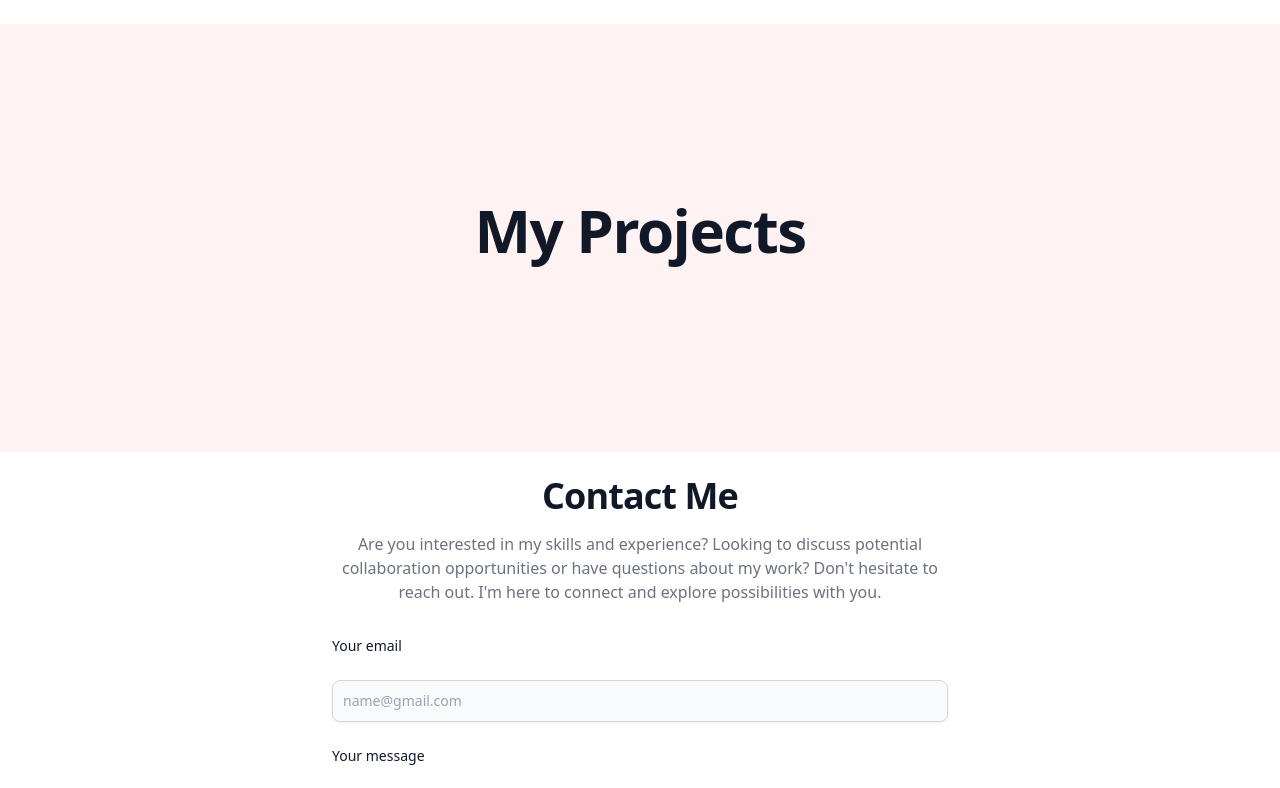
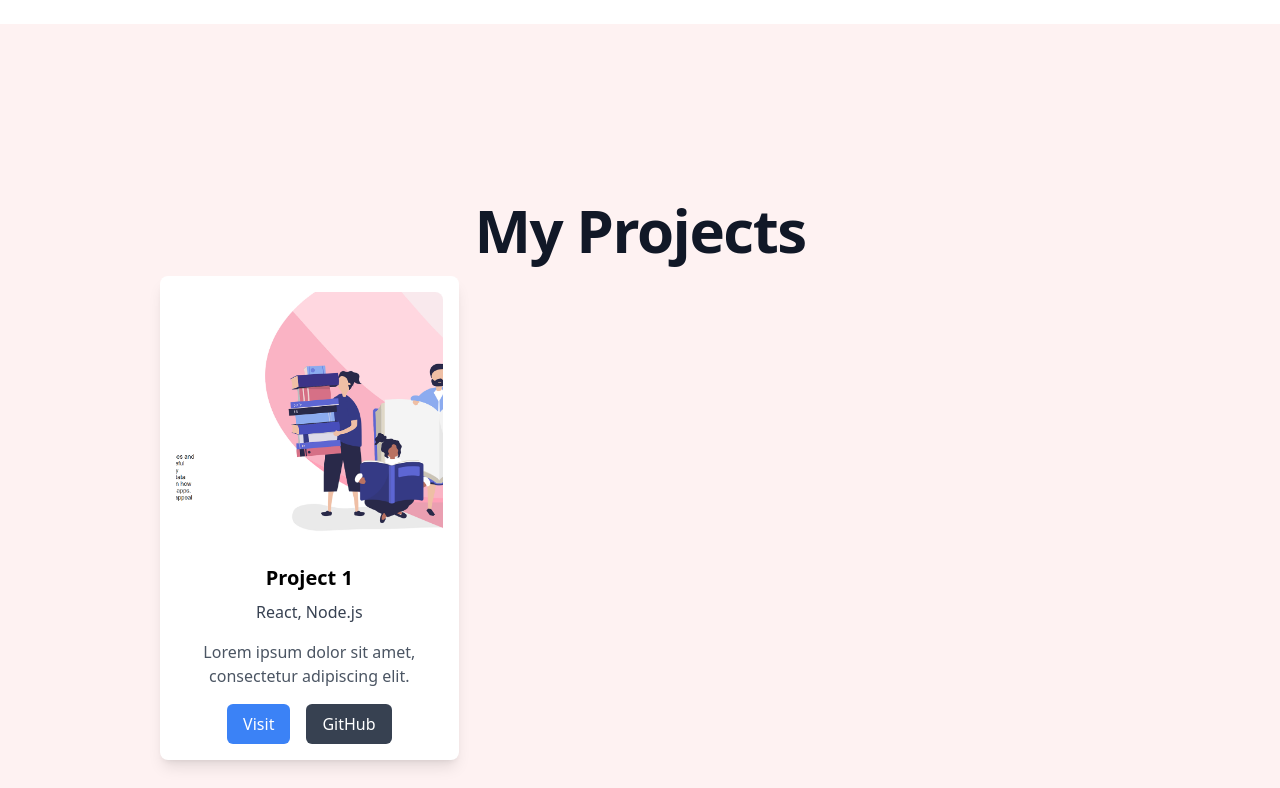
Before and after one commit to AndiZogaj22/portfolio, a React (Vite) app: page / in a window 1280 px wide. Shown: the part 1580-2368 px from the top of the page. Built offline with nearby package versions, Linux system fonts and the light colour scheme.

Commit message:
dep test

```diff
--- a/src/components/Projects.jsx
+++ b/src/components/Projects.jsx
@@ -1,16 +1,42 @@
-import React from 'react'
+import React from 'react';
+import p1 from '../assets/p1.png';
 
 const Projects = () => {
+  // Define an array of projects
+  const projects = [
+    {
+      name: "Project 1",
+      techStack: "React, Node.js",
+      description: "Lorem ipsum dolor sit amet, consectetur adipiscing elit.",
+      image: p1,
+      visitLink: "https://example.com",
+      githubLink: "https://github.com/example/project1"
+    }
+    // Add more projects as needed
+  ];
+
   return (
     <section className="bg-red-50 dark:bg-gray-900 p-28">
-    <div className="py-8 px-4 mx-auto max-w-screen-xl text-center lg:py-16 lg:px-12">
-      <h1 className="mb-4 text-4xl font-extrabold tracking-tight leading-none text-gray-900 md:text-5xl lg:text-6xl dark:text-white">My Projects</h1>
-
-
-    </div>
-  </section>
-
-  )
+      <div className="py-8 px-4 mx-auto max-w-screen-2xl text-center lg:py-16 lg:px-12">
+        <h1 className="mb-4 text-4xl font-extrabold tracking-tight leading-none text-gray-900 md:text-5xl lg:text-6xl dark:text-white">My Projects</h1>
+        <div className="grid grid-cols-1 gap-8 md:grid-cols-2 lg:grid-cols-3">
+          {/* Map through projects array */}
+          {projects.map((project, index) => (
+            <div key={index} className="bg-white dark:bg-gray-800 p-4 rounded-lg shadow-lg">
+              <img src={project.image} alt={project.name} className="w-full h-64 object-cover mb-4 rounded-lg" />
+              <h2 className="text-xl font-semibold mb-2">{project.name}</h2>
+              <p className="text-gray-700 dark:text-gray-300 mb-4">{project.techStack}</p>
+              <p className="text-gray-600 dark:text-gray-400 mb-4">{project.description}</p>
+              <div className="flex justify-center space-x-4">
+                <a href={project.visitLink} className="bg-blue-500 hover:bg-blue-600 text-white px-4 py-2 rounded-md transition-colors duration-300">Visit</a>
+                <a href={project.githubLink} className="bg-gray-700 hover:bg-gray-800 text-white px-4 py-2 rounded-md transition-colors duration-300">GitHub</a>
+              </div>
+            </div>
+          ))}
+        </div>
+      </div>
+    </section>
+  );
 }
 
-export default Projects
+export default Projects;
```
Also changed, not shown: src/assets/p1.png (added).
